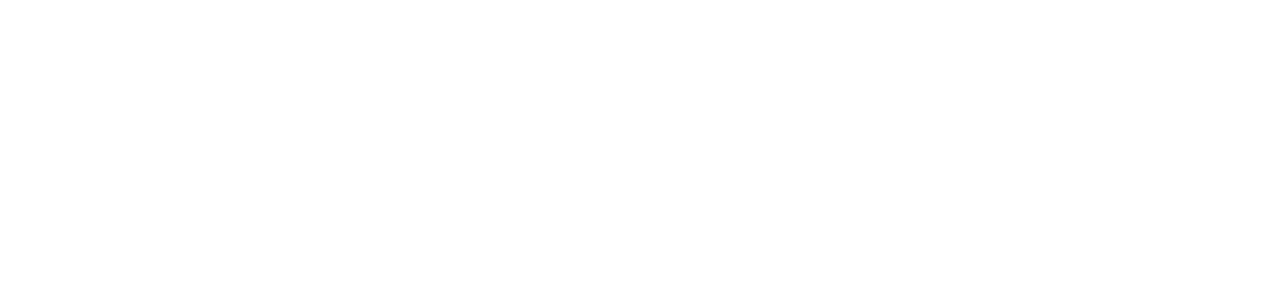
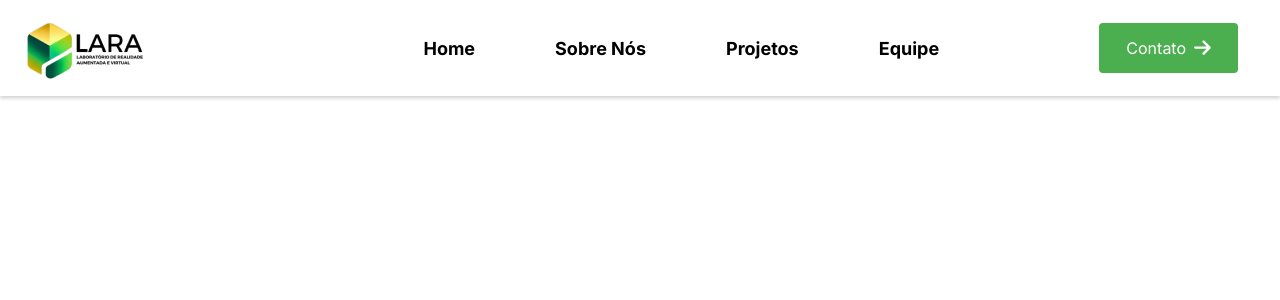
Before and after one commit to AdielSM/Lara-Page, a Next.js app: page / in a window 1280 px wide. Shown: the top 300 px of the page. Built offline with nearby package versions, Linux system fonts and the light colour scheme.

Commit message:
Header + Start Css Nativo

```diff
--- /dev/null
+++ b/src/app/components/Header.jsx
@@ -0,0 +1,29 @@
+import logo from '../../../public/Logo_Lara.png';
+import Image from 'next/image';
+import Link from 'next/link';
+import styles from '../style/header.module.css'
+import { FontAwesomeIcon } from '@fortawesome/react-fontawesome'
+import { faArrowRight } from '@fortawesome/free-solid-svg-icons'
+
+export default function Header() {
+    return (
+    <header className={styles.header}>
+        <div>
+            <Image src={logo} alt="Logo Lara" />
+        </div>
+        <div className={styles.nav}>
+            <nav className={styles.navBar}>
+                <a href="">Home</a>
+                <a href="">Sobre Nós</a>
+                <a href="">Projetos</a>
+                <a href="">Equipe</a>
+            </nav>
+            <button className={styles.contact_button}>
+                Contato
+                <FontAwesomeIcon className={styles.contact_button_arrow}
+                icon={faArrowRight}/>
+                </button>
+        </div>
+    </header>
+    );
+    }
--- a/src/app/layout.js
+++ b/src/app/layout.js
@@ -1,5 +1,6 @@
 import { Inter } from "next/font/google";
 import "./globals.css";
+import Header from "./components/Header";
 
 const inter = Inter({ subsets: ["latin"] });
 
@@ -10,8 +11,12 @@ export const metadata = {
 
 export default function RootLayout({ children }) {
   return (
-    <html lang="en">
-      <body className={inter.className}>{children}</body>
+    <html lang="pt-BR">
+      <body className={inter.className}>
+        <Header/>
+        {children}
+
+      </body>
     </html>
   );
 }
--- /dev/null
+++ b/src/app/style/header.module.css
@@ -0,0 +1,53 @@
+.header{
+    color: rgb(0, 0, 0);
+    width: 100%;
+    box-shadow: 0 2px 4px 0 rgba(0, 0, 0, 0.2);
+    text-align: center;
+    font-size: 18px;
+    font-weight: bold;
+    display: flex;
+    justify-content: space-between;
+    align-items: center;
+    padding: 10px;
+    height: 6rem;
+}
+
+.nav{
+    display: flex;
+    gap: 10rem;
+    align-items: center;
+}
+
+.navBar{
+    display: flex;
+    gap: 5rem;
+}
+
+.contact_button{
+    background-color: #4CAF4F;
+    font-weight: 400;
+    color: white;
+    padding: 0.8rem 1.7rem;
+    align-items: center;
+    font-size: 16px;
+    border-radius: 4px;
+    margin-right: 2rem;
+    display: flex;
+    gap: 0.5rem;
+}
+
+.contact_button_arrow{
+    height: 1.2rem;
+
+}
+
+
+/* .navBar{
+    background-color: #333;
+    color: white;
+    padding: 10px;
+    text-align: center;
+    font-size: 20px;
+    font-weight: bold;
+    margin-bottom: 10px;
+} */
```
Also changed, not shown: package.json (+5 -2 lines), 1 other file (tests, documents, lock files or other folders).
